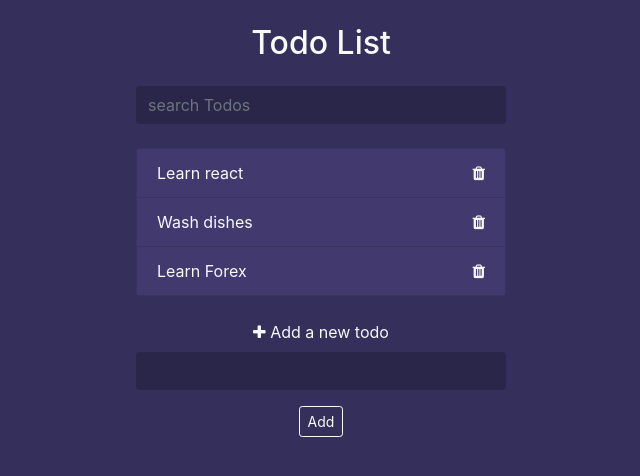
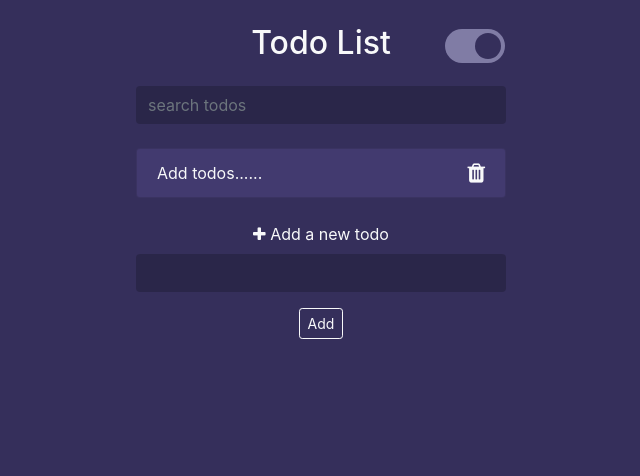
Before and after one commit to Dindu5/Todo, a plain HTML site: page index.html in a window 1280 px wide. Shown: the whole page, without its empty margins (319-959 px from the left). Drawn offline with Linux system fonts and the light colour scheme.

Commit message:
added theme switcher

```diff
--- a/assets/css/styles.css
+++ b/assets/css/styles.css
@@ -1,9 +1,74 @@
+.dark-mode {
+  filter: invert(1) hue-rotate(180deg);
+}
 body {
   background: #352f5b;
 }
 .container {
   max-width: 400px;
+  position: relative;
 }
+.theme-switcher {
+  position: absolute;
+  top: 0.3rem;
+  right: 1rem;
+  font-size: 2rem;
+}
+/* The switch - the box around the slider */
+.switch {
+  position: relative;
+  display: inline-block;
+  width: 60px;
+  height: 34px;
+}
+/* Hide default HTML checkbox */
+.switch input {
+  opacity: 0;
+  width: 0;
+  height: 0;
+}
+
+/* The slider */
+.slider {
+  position: absolute;
+  cursor: pointer;
+  top: 0;
+  left: 0;
+  right: 0;
+  bottom: 0;
+  border-radius: 34px;
+  background-color: #ccc;
+  -webkit-transition: 0.4s;
+  transition: 0.4s;
+}
+
+.slider:before {
+  position: absolute;
+  content: "";
+  height: 26px;
+  width: 26px;
+  left: 4px;
+  bottom: 4px;
+  border-radius: 50%;
+  background-color: #352f5b;
+  -webkit-transition: 0.4s;
+  transition: 0.4s;
+}
+
+input:checked + .slider {
+  background-color: #807ca5;
+}
+
+input:focus + .slider {
+  box-shadow: 0 0 1px #807ca5;
+}
+
+input:checked + .slider:before {
+  -webkit-transform: translateX(26px);
+  -ms-transform: translateX(26px);
+  transform: translateX(26px);
+}
+
 input[type="text"],
 input[type="text"]:focus {
   color: #fff;
@@ -27,6 +92,9 @@ input[type="text"]:focus {
 .todos li span.done {
   text-decoration: line-through;
 }
+.todos li i {
+  font-size: 1.4rem;
+}
 .delete {
   cursor: pointer;
 }
--- a/assets/js/app.js
+++ b/assets/js/app.js
@@ -46,3 +46,31 @@ searchForm.addEventListener("keyup", (e) => {
   const term = searchForm.value.trim().toLowerCase();
   filterTodos(term);
 });
+
+const switchTheme = (e) => {
+  console.log();
+  const button = document.querySelector(".theme-switcher i");
+  document.documentElement.classList.toggle("dark-mode");
+  if (button.classList.contains("fa-toggle-on")) {
+    button.classList.remove("fa-toggle-on");
+    button.classList.add("fa-toggle-off");
+  } else {
+    button.classList.remove("fa-toggle-off");
+    button.classList.add("fa-toggle-on");
+  }
+};
+// const before = new Date("September 28 2020 7:15:50");
+// const now = new Date();
+// console.log(now);
+
+// // Years
+// console.log(now.getTime() - before.getTime());
+
+// const diff = now.getTime() - before.getTime();
+
+// const mins = Math.round(diff / 1000 / 60);
+// const hours = Math.round(mins / 60);
+// const days = Math.round(hours / 24);
+// console.log(mins, hours, days);
+
+// console.log(new Date(before.getTime()));
--- a/index.html
+++ b/index.html
@@ -10,13 +10,19 @@
   </head>
   <body>
     <div class="container">
+      <div class="theme-switcher">
+        <label class="switch">
+          <input type="checkbox" checked />
+          <span class="slider" onclick="switchTheme()"></span>
+        </label>
+      </div>
       <header class="text-center text-light my-4">
         <h2 class="mb-4">Todo List</h2>
         <form class="search">
           <input
             type="text"
             name="search"
-            placeholder="search Todos"
+            placeholder="search todos"
             class="form-control"
           />
         </form>
@@ -25,19 +31,7 @@
         <li
           class="list-group-item d-flex justify-content-between align-items-center"
         >
-          <span class="title">Learn react</span>
-          <i class="fa fa-trash delete" aria-hidden="true"></i>
-        </li>
-        <li
-          class="list-group-item d-flex justify-content-between align-items-center"
-        >
-          <span class="title">Wash dishes</span>
-          <i class="fa fa-trash delete" aria-hidden="true"></i>
-        </li>
-        <li
-          class="list-group-item d-flex justify-content-between align-items-center"
-        >
-          <span class="title">Learn Forex</span>
+          <span class="title">Add todos......</span>
           <i class="fa fa-trash delete" aria-hidden="true"></i>
         </li>
       </ul>
```
